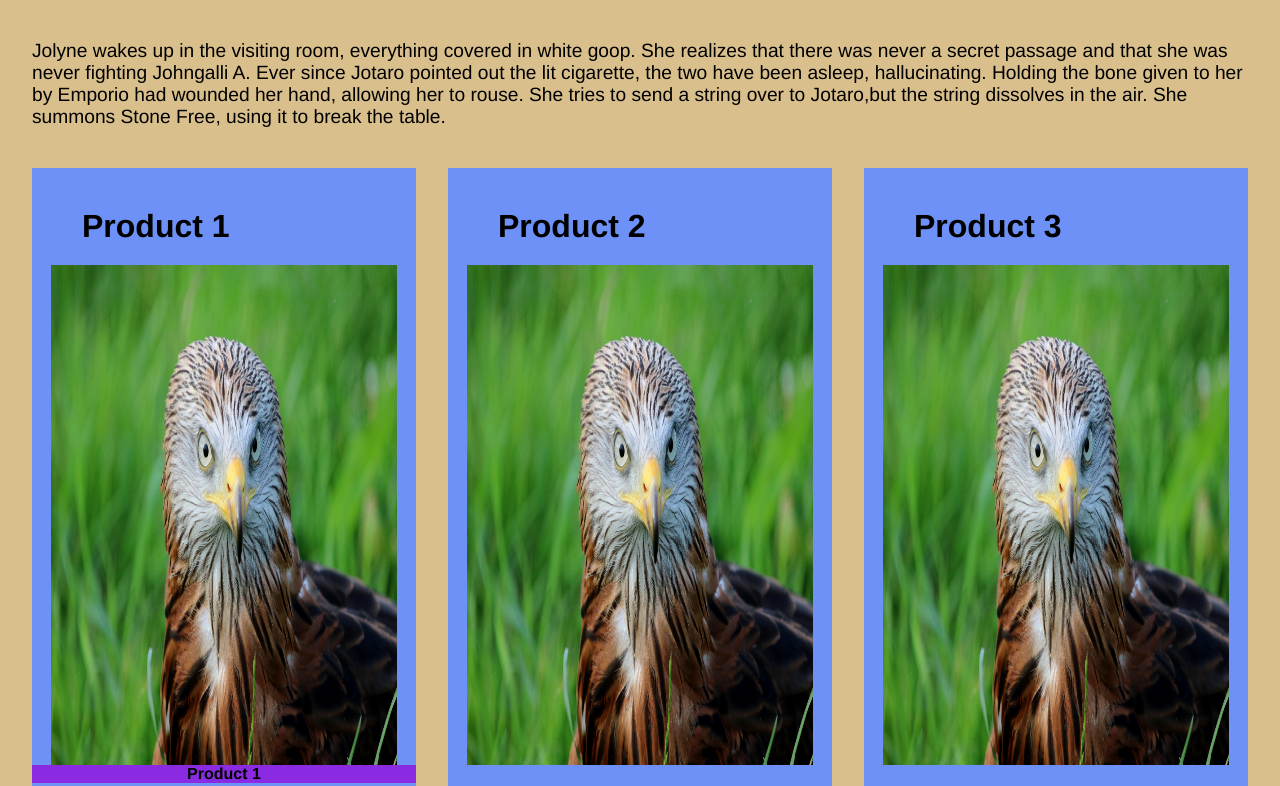
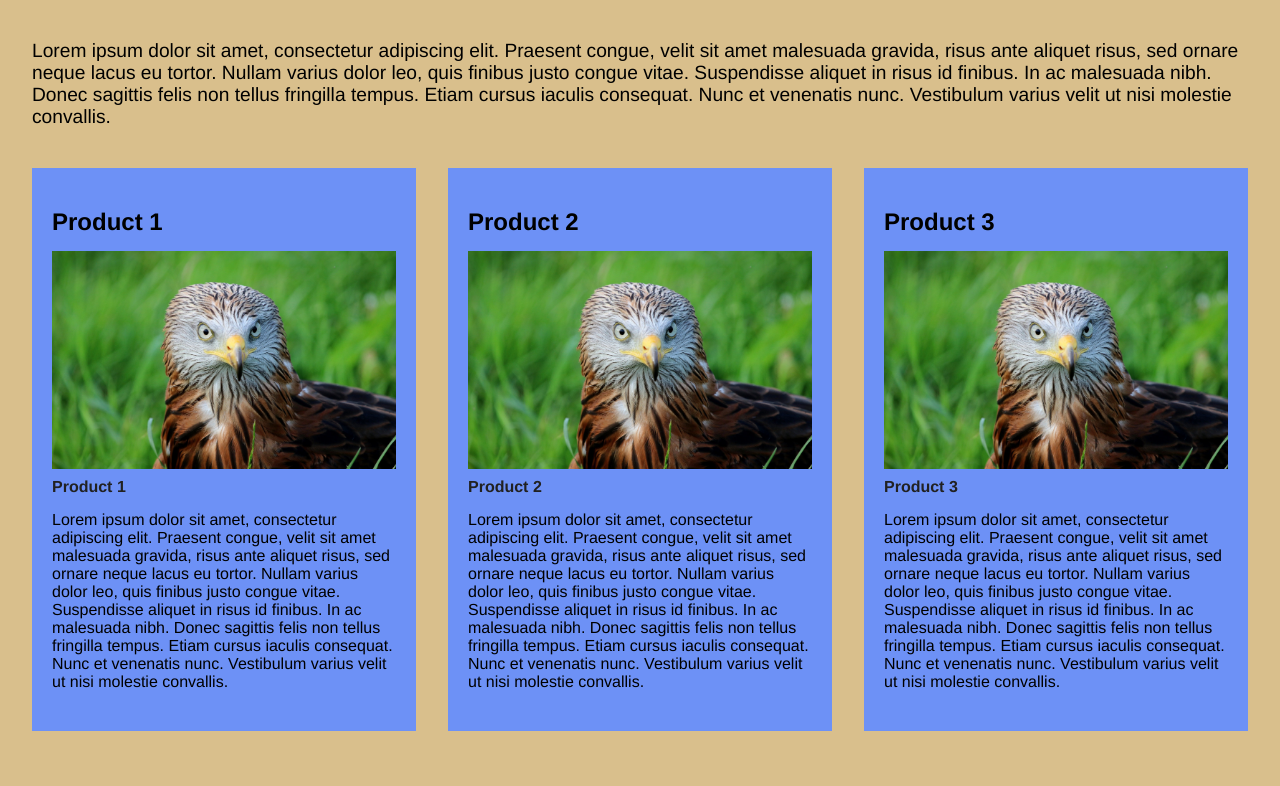
Before and after one commit to leevijr/goop3, a plain HTML site: page product.html in a window 1280 px wide. Shown: the part 500-1286 px from the top of the page. After the commit the page ends 1231 px from the top, so only its background shows below. Drawn offline with Linux system fonts and the light colour scheme.

Commit message:
Värejä kai vois muuttaa

```diff
--- a/product.html
+++ b/product.html
@@ -21,13 +21,18 @@
     <img src="jotaro.jpg">
 </div>
 <p class="product-text">
-    Jolyne wakes up in the visiting room, everything covered in white goop.
-    She realizes that there was never a secret passage and that she was never fighting Johngalli A.
-    Ever since Jotaro pointed out the lit cigarette, the two have been asleep, hallucinating.
-    Holding the bone given to her by Emporio had wounded her hand, allowing her to rouse.
-    She tries to send a string over to Jotaro,but the string dissolves in the air.
-    She summons Stone Free, using it to break the table.
+    Lorem ipsum dolor sit amet, consectetur adipiscing elit.
+    Praesent congue, velit sit amet malesuada gravida, risus ante aliquet risus, sed ornare neque lacus eu tortor.
+    Nullam varius dolor leo, quis finibus justo congue vitae.
+    Suspendisse aliquet in risus id finibus. In ac malesuada nibh.
+    Donec sagittis felis non tellus fringilla tempus. Etiam cursus iaculis consequat.
+    Nunc et venenatis nunc.
+    Vestibulum varius velit ut nisi molestie convallis.
 </p>
+
+
+
+
 <div class="products">
     <div class="product">
         <h3>
@@ -40,12 +45,13 @@
             Product 1
         </h4>
         <p>
-    Jolyne wakes up in the visiting room, everything covered in white goop.
-    She realizes that there was never a secret passage and that she was never fighting Johngalli A.
-    Ever since Jotaro pointed out the lit cigarette, the two have been asleep, hallucinating.
-    Holding the bone given to her by Emporio had wounded her hand, allowing her to rouse.
-    She tries to send a string over to Jotaro,but the string dissolves in the air.
-    She summons Stone Free, using it to break the table.
+            Lorem ipsum dolor sit amet, consectetur adipiscing elit.
+            Praesent congue, velit sit amet malesuada gravida, risus ante aliquet risus, sed ornare neque lacus eu tortor.
+            Nullam varius dolor leo, quis finibus justo congue vitae.
+            Suspendisse aliquet in risus id finibus. In ac malesuada nibh.
+            Donec sagittis felis non tellus fringilla tempus. Etiam cursus iaculis consequat.
+            Nunc et venenatis nunc.
+            Vestibulum varius velit ut nisi molestie convallis.
         </p>
     </div>
     <div class="product">
@@ -55,13 +61,17 @@
         <div>
             <img src="jotaro.jpg">
         </div>
+        <h4>
+            Product 2
+        </h4>
         <p>
-    Jolyne wakes up in the visiting room, everything covered in white goop.
-    She realizes that there was never a secret passage and that she was never fighting Johngalli A.
-    Ever since Jotaro pointed out the lit cigarette, the two have been asleep, hallucinating.
-    Holding the bone given to her by Emporio had wounded her hand, allowing her to rouse.
-    She tries to send a string over to Jotaro,but the string dissolves in the air.
-    She summons Stone Free, using it to break the table.
+            Lorem ipsum dolor sit amet, consectetur adipiscing elit.
+            Praesent congue, velit sit amet malesuada gravida, risus ante aliquet risus, sed ornare neque lacus eu tortor.
+            Nullam varius dolor leo, quis finibus justo congue vitae.
+            Suspendisse aliquet in risus id finibus. In ac malesuada nibh.
+            Donec sagittis felis non tellus fringilla tempus. Etiam cursus iaculis consequat.
+            Nunc et venenatis nunc.
+            Vestibulum varius velit ut nisi molestie convallis.
         </p>
     </div>
     <div class="product">
@@ -71,13 +81,17 @@
         <div>
             <img src="jotaro.jpg">
         </div>
+        <h4>
+            Product 3
+        </h4>
         <p>
-    Jolyne wakes up in the visiting room, everything covered in white goop.
-    She realizes that there was never a secret passage and that she was never fighting Johngalli A.
-    Ever since Jotaro pointed out the lit cigarette, the two have been asleep, hallucinating.
-    Holding the bone given to her by Emporio had wounded her hand, allowing her to rouse.
-    She tries to send a string over to Jotaro,but the string dissolves in the air.
-    She summons Stone Free, using it to break the table.
+            Lorem ipsum dolor sit amet, consectetur adipiscing elit.
+            Praesent congue, velit sit amet malesuada gravida, risus ante aliquet risus, sed ornare neque lacus eu tortor.
+            Nullam varius dolor leo, quis finibus justo congue vitae.
+            Suspendisse aliquet in risus id finibus. In ac malesuada nibh.
+            Donec sagittis felis non tellus fringilla tempus. Etiam cursus iaculis consequat.
+            Nunc et venenatis nunc.
+            Vestibulum varius velit ut nisi molestie convallis.
         </p>
     </div>
 </div>
--- a/style.css
+++ b/style.css
@@ -2,7 +2,6 @@
     margin: 0;
     padding: 0;
     font-family: "Helvetica";
-    /*background-color:rgb(241, 247, 255) ;*/
 }
 /*
 html, body{
@@ -12,18 +11,15 @@ html, body{
 }
 */
 body{
-    /*
-    background-image: linear-gradient( #ffffff, #280128);
-    background-image: linear-gradient( #ffffff, #2998c8);
-    */
     background-color: hsl(40, 50%, 70%);
-    overflow: auto;
+    /*overflow: auto;*/
 }
 
 img{
     height: 100%;
     width: 100%;
 }
+
 .navigaatio {
     list-style-type: none;
     overflow: visible;
@@ -64,7 +60,6 @@ img{
 
 
 
-
 #title{
     font-size: 400%;
     margin-top: 8%;
@@ -98,37 +93,56 @@ img{
     font-size: 120%;
 }
 
+
+
+
+
+
 .products{
     display: flex;
     justify-content: space-evenly;
-    height: 1000px;
 }
 
 .product{
     background-color:rgb(109, 145, 246);
-    width: 30%;
-    padding: 0px;
+    width: 30vw;
+    padding: 40px 20px;
+    box-sizing: border-box;
 }
 
 .product h3{
-    margin: 40px 50px 20px;
-    width: 90%;
+    margin-bottom: 15px;
+    font-size: 150%;
+}
+
+.product h4{
+    color: rgb(33, 33, 33);
+    margin: 5px 0px 15px;
+}
+
+
+
+
+
+
+#contacts{
+    padding: 0px 50px;
+    box-sizing: border-box;
+    display: flex;
+    justify-content: space-between;
+}
+
+#contacts h2{
+    margin-bottom: 30px;
     font-size: 200%;
 }
 
-.product div{
-    height: 50%;
-    width: 90%;
-    margin: 0px auto;
+#contacts p{
+    font-size: 120%;
 }
 
-.product h4{
-    text-align: center;
-    background-color: blueviolet;
+#contacts iframe{
+    margin-top: 20px;
+    aspect-ratio: 3/2;
+    width: 55vw;
 }
-
-.product p{
-    margin: 50px 50px 10px;
-    height: 25%;
-    font-size: 120%;
-}
```
Also changed, not shown: contact.html (+12 -8 lines), index.html (+7 -6 lines).
